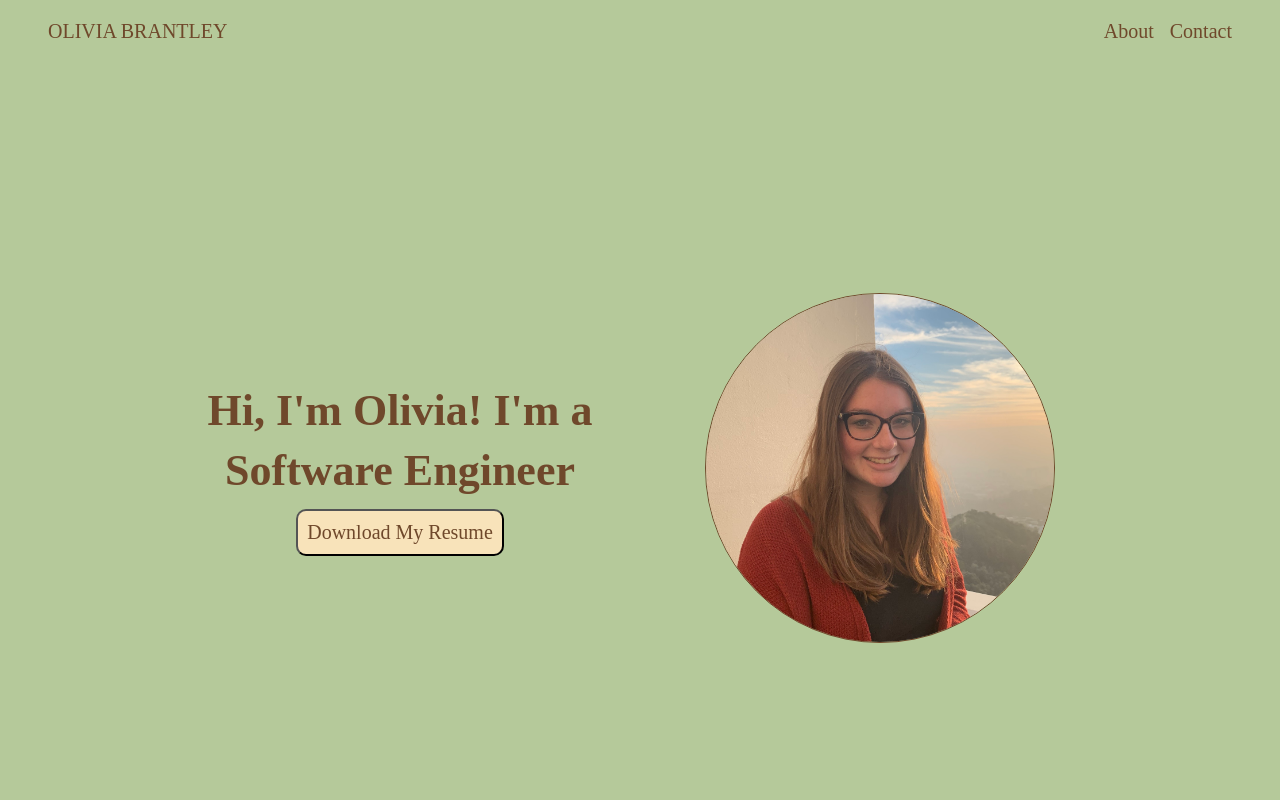
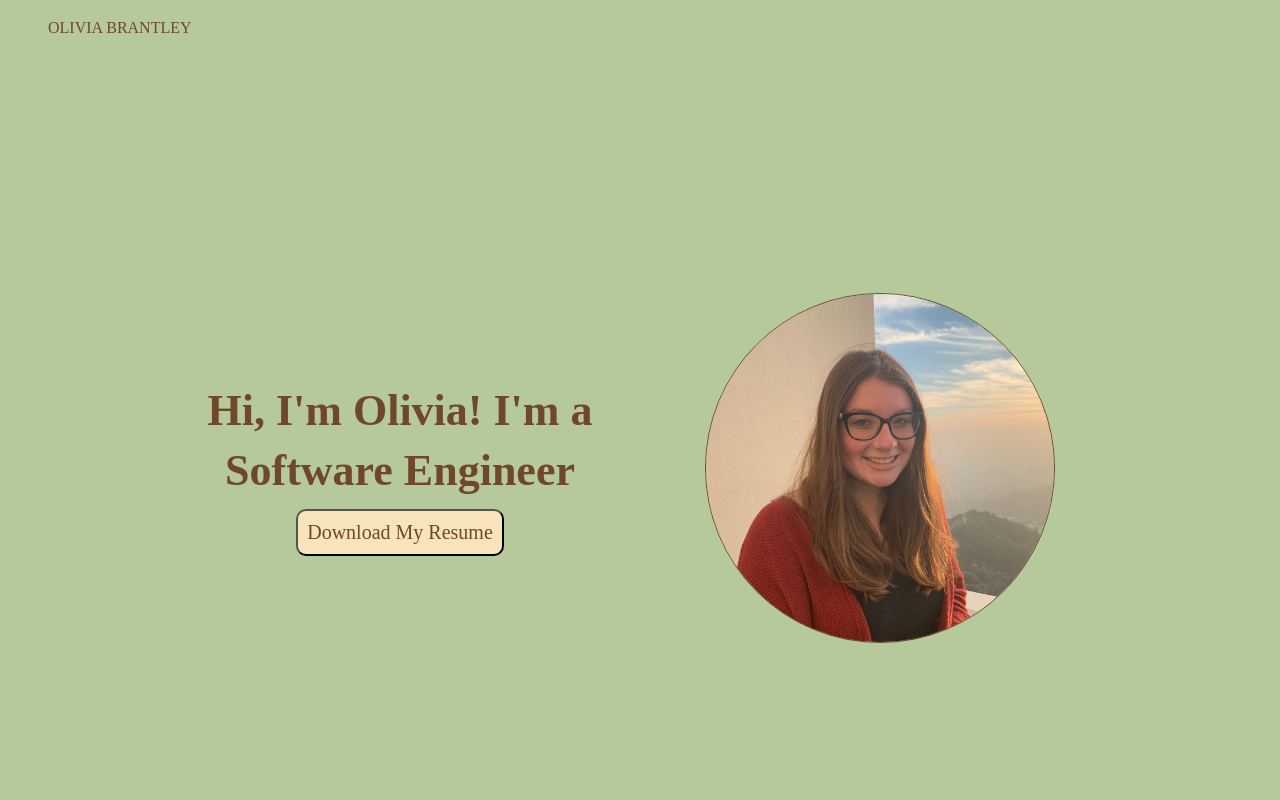
Before and after one commit to olvbrntly/personal-site, a React (Create React App) app: page / in a window 1280 px wide. Shown: the top 800 px of the page. Built offline with nearby package versions, Linux system fonts and the light colour scheme.

Commit message:
removed right part of header

```diff
--- a/src/components/Header.js
+++ b/src/components/Header.js
@@ -5,12 +5,9 @@ const Header = () => {
     return(
         <div className="header">
             <div className="header-left">
-                <a href="https://olvbrntly.github.io/personal-site/">OLIVIA BRANTLEY</a>
+                <p>OLIVIA BRANTLEY</p>
             </div>
-            <div className="header-right">
-                <a href="https://olvbrntly.github.io/personal-site/about">About</a>
-                <a href="https://olvbrntly.github.io/personal-site/contact">Contact</a>
-            </div>
+
         </div>
     )
 }
```
